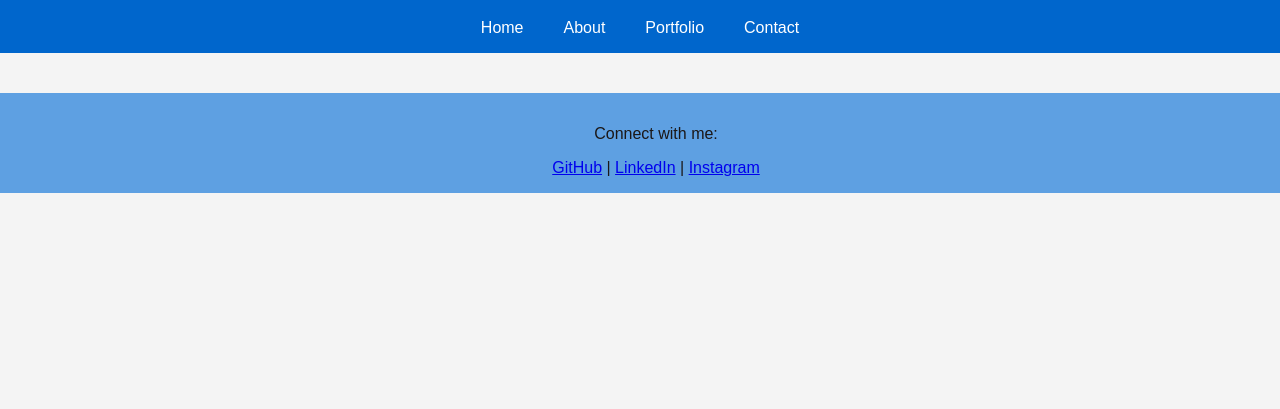
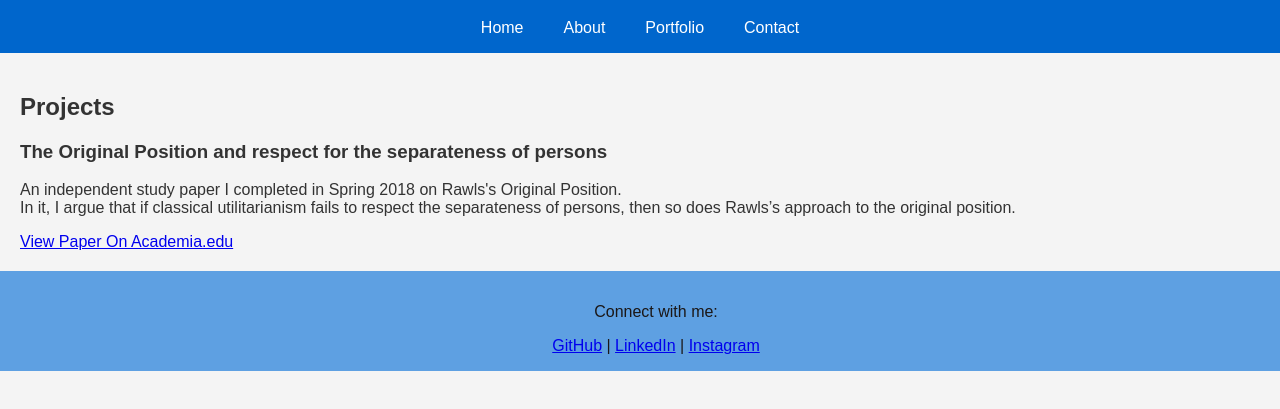
Before and after one commit to umairahsan208/block10, a plain HTML site: page portfolio.html in a window 1280 px wide. Shown: the part 77-486 px from the top of the page. Drawn offline with Linux system fonts and the light colour scheme.

Commit message:
Updated Portfolio
Updated portfolio to include my independent study paper on Rawls.

```diff
--- a/portfolio.html
+++ b/portfolio.html
@@ -16,7 +16,16 @@
     </nav>
   </header>
   <main>
+    <h2>Projects</h2>
     <section>
+      <h3>The Original Position and respect for the separateness of persons</h3>
+        <p>
+          An independent study paper I completed in Spring 2018 on Rawls's Original Position. <br>
+          In it, I argue that if classical utilitarianism fails to respect the separateness of persons, then so does Rawls’s approach to the original position.
+        </p>
+        <a href="https://www.academia.edu/37308177/The_Original_Position_and_respect_for_th" target="_blank">
+          View Paper On Academia.edu
+        </a>
     </section>
   </main>
   <footer>
```
